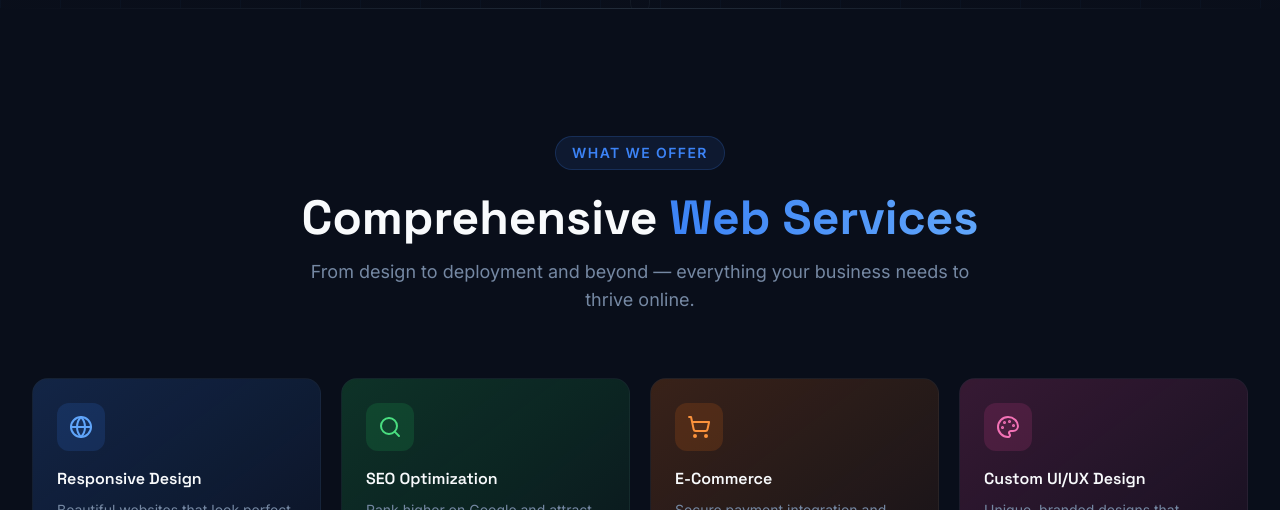
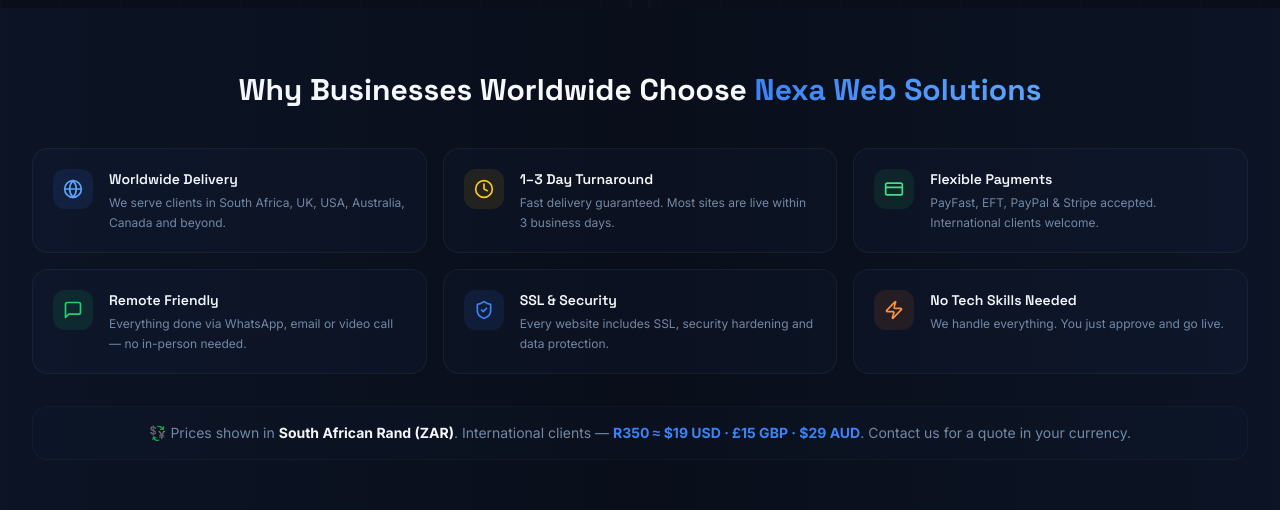
Before and after one commit to Sphile2012/nexamello, a React (Vite) app: page / in a window 1280 px wide. Shown: the part 988-1498 px from the top of the page. Built offline with nearby package versions, Linux system fonts and the light colour scheme; grey boxes are pictures that could not be loaded.

Commit message:
feat: global banner with currency converter, fix duplicate points, worldwide add-ons, FAQ

```diff
--- a/src/components/AddOnsSection.jsx
+++ b/src/components/AddOnsSection.jsx
@@ -22,7 +22,7 @@ const addOns = [
     icon: ShoppingBag,
     name: "E-Commerce Setup",
     price: "R2,000 – R5,000",
-    description: "Full online store with payment gateway",
+    description: "Full online store with international payment gateway",
     color: "text-orange-400",
     bg: "bg-orange-500/10",
   },
@@ -38,7 +38,7 @@ const addOns = [
     icon: Search,
     name: "SEO Setup",
     price: "R700",
-    description: "Full on-page SEO for Google visibility",
+    description: "Full on-page SEO for Google visibility worldwide",
     color: "text-green-400",
     bg: "bg-green-500/10",
   },
@@ -46,7 +46,7 @@ const addOns = [
     icon: Mail,
     name: "Business Email",
     price: "R300",
-    description: "Professional email like you@yourbusiness.co.za",
+    description: "Professional email like you@yourbusiness.com",
     color: "text-cyan-400",
     bg: "bg-cyan-500/10",
   },
--- /dev/null
+++ b/src/components/GlobalBanner.jsx
@@ -0,0 +1,109 @@
+import { motion } from "framer-motion";
+import { Globe, Clock, CreditCard, MessageSquare, ShieldCheck, Zap } from "lucide-react";
+
+const features = [
+  {
+    icon: Globe,
+    title: "Worldwide Delivery",
+    desc: "We serve clients in South Africa, UK, USA, Australia, Canada and beyond.",
+    color: "text-blue-400",
+    bg: "bg-blue-500/10",
+  },
+  {
+    icon: Clock,
+    title: "1–3 Day Turnaround",
+    desc: "Fast delivery guaranteed. Most sites are live within 3 business days.",
+    color: "text-yellow-400",
+    bg: "bg-yellow-500/10",
+  },
+  {
+    icon: CreditCard,
+    title: "Flexible Payments",
+    desc: "PayFast, EFT, PayPal & Stripe accepted. International clients welcome.",
+    color: "text-green-400",
+    bg: "bg-green-500/10",
+  },
+  {
+    icon: MessageSquare,
+    title: "Remote Friendly",
+    desc: "Everything done via WhatsApp, email or video call — no in-person needed.",
+    color: "text-[#25D366]",
+    bg: "bg-[#25D366]/10",
+  },
+  {
+    icon: ShieldCheck,
+    title: "SSL & Security",
+    desc: "Every website includes SSL, security hardening and data protection.",
+    color: "text-primary",
+    bg: "bg-primary/10",
+  },
+  {
+    icon: Zap,
+    title: "No Tech Skills Needed",
+    desc: "We handle everything. You just approve and go live.",
+    color: "text-orange-400",
+    bg: "bg-orange-500/10",
+  },
+];
+
+export default function GlobalBanner() {
+  return (
+    <section className="py-16 relative">
+      <div className="absolute inset-0 bg-gradient-to-r from-primary/5 via-transparent to-primary/5 pointer-events-none" />
+      <div className="max-w-7xl mx-auto px-4 sm:px-6 lg:px-8">
+
+        <motion.div
+          initial={{ opacity: 0, y: 20 }}
+          whileInView={{ opacity: 1, y: 0 }}
+          viewport={{ once: true }}
+          transition={{ duration: 0.6 }}
+          className="text-center mb-10"
+        >
+          <h2 className="font-space font-bold text-2xl sm:text-3xl text-foreground">
+            Why Businesses Worldwide Choose{" "}
+            <span className="bg-gradient-to-r from-primary to-blue-400 bg-clip-text text-transparent">
+              Nexa Web Solutions
+            </span>
+          </h2>
+        </motion.div>
+
+        <div className="grid grid-cols-1 sm:grid-cols-2 lg:grid-cols-3 gap-4">
+          {features.map((f, i) => (
+            <motion.div
+              key={f.title}
+              initial={{ opacity: 0, y: 20 }}
+              whileInView={{ opacity: 1, y: 0 }}
+              viewport={{ once: true }}
+              transition={{ duration: 0.5, delay: i * 0.07 }}
+              whileHover={{ y: -4 }}
+              className="flex items-start gap-4 p-5 rounded-2xl bg-card/60 border border-border/50 hover:border-primary/30 transition-all duration-300"
+            >
+              <div className={`w-10 h-10 rounded-xl ${f.bg} flex items-center justify-center flex-shrink-0`}>
+                <f.icon className={`w-5 h-5 ${f.color}`} />
+              </div>
+              <div>
+                <h3 className="font-space font-semibold text-foreground text-sm mb-1">{f.title}</h3>
+                <p className="text-xs font-inter text-muted-foreground leading-relaxed">{f.desc}</p>
+              </div>
+            </motion.div>
+          ))}
+        </div>
+
+        {/* Currency note */}
+        <motion.div
+          initial={{ opacity: 0 }}
+          whileInView={{ opacity: 1 }}
+          viewport={{ once: true }}
+          transition={{ duration: 0.6, delay: 0.4 }}
+          className="mt-8 text-center p-4 rounded-2xl bg-card/40 border border-border/30"
+        >
+          <p className="text-sm font-inter text-muted-foreground">
+            💱 Prices shown in <strong className="text-foreground">South African Rand (ZAR)</strong>.
+            International clients — <strong className="text-primary">R350 ≈ $19 USD · £15 GBP · $29 AUD</strong>.
+            Contact us for a quote in your currency.
+          </p>
+        </motion.div>
+      </div>
+    </section>
+  );
+}
--- a/src/components/ValueSection.jsx
+++ b/src/components/ValueSection.jsx
@@ -46,13 +46,12 @@ const categories = [
 ];
 
 const points = [
-  "Delivered in 1–3 business days",
   "Delivered in 1–3 business days globally",
-  "Serving clients in South Africa and worldwide",
-  "Full support from design to launch",
-  "Remote-friendly — we work with anyone, anywhere",
-  "PayFast, Stripe & WhatsApp integration",
-  "Free consultation before you commit",
+  "Serving clients in South Africa, UK, USA, Australia & beyond",
+  "Full support from design to launch — remotely",
+  "We work with anyone, anywhere in the world",
+  "PayFast, Stripe, PayPal & WhatsApp integration",
+  "Free consultation — no commitment needed",
 ];
 
 const scrollTo = (href) => {
--- a/src/pages/Home.jsx
+++ b/src/pages/Home.jsx
@@ -1,6 +1,7 @@
 import Navbar from "../components/Navbar";
 import HeroSection from "../components/HeroSection";
 import ServicesSection from "../components/ServicesSection";
+import GlobalBanner from "../components/GlobalBanner";
 import AddOnsSection from "../components/AddOnsSection";
 import ValueSection from "../components/ValueSection";
 import ProcessSection from "../components/ProcessSection";
@@ -16,6 +17,7 @@ export default function Home() {
     <div className="min-h-screen bg-background font-inter">
       <Navbar />
       <HeroSection heroImage={HERO_IMAGE} />
+      <GlobalBanner />
       <ServicesSection />
       <HostingSection />
       <ProcessSection />
```
